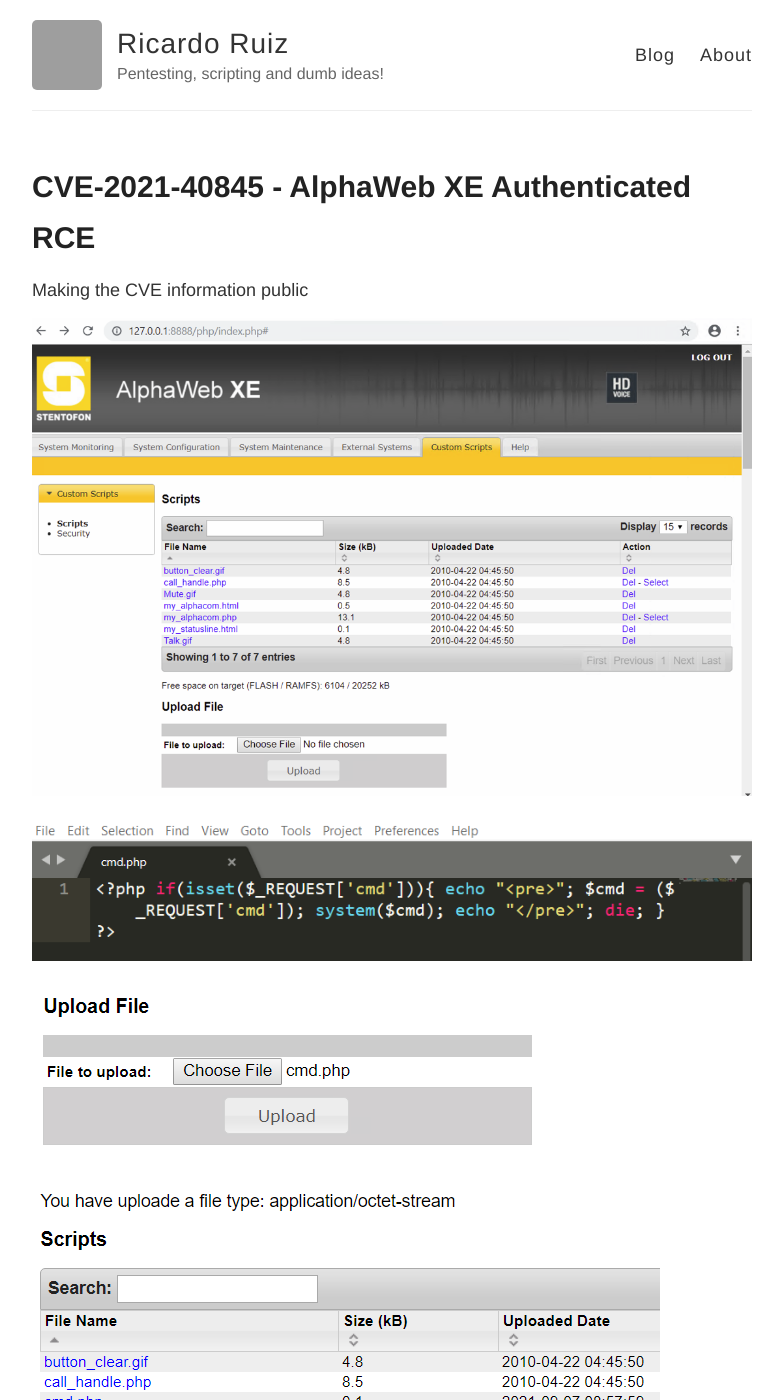
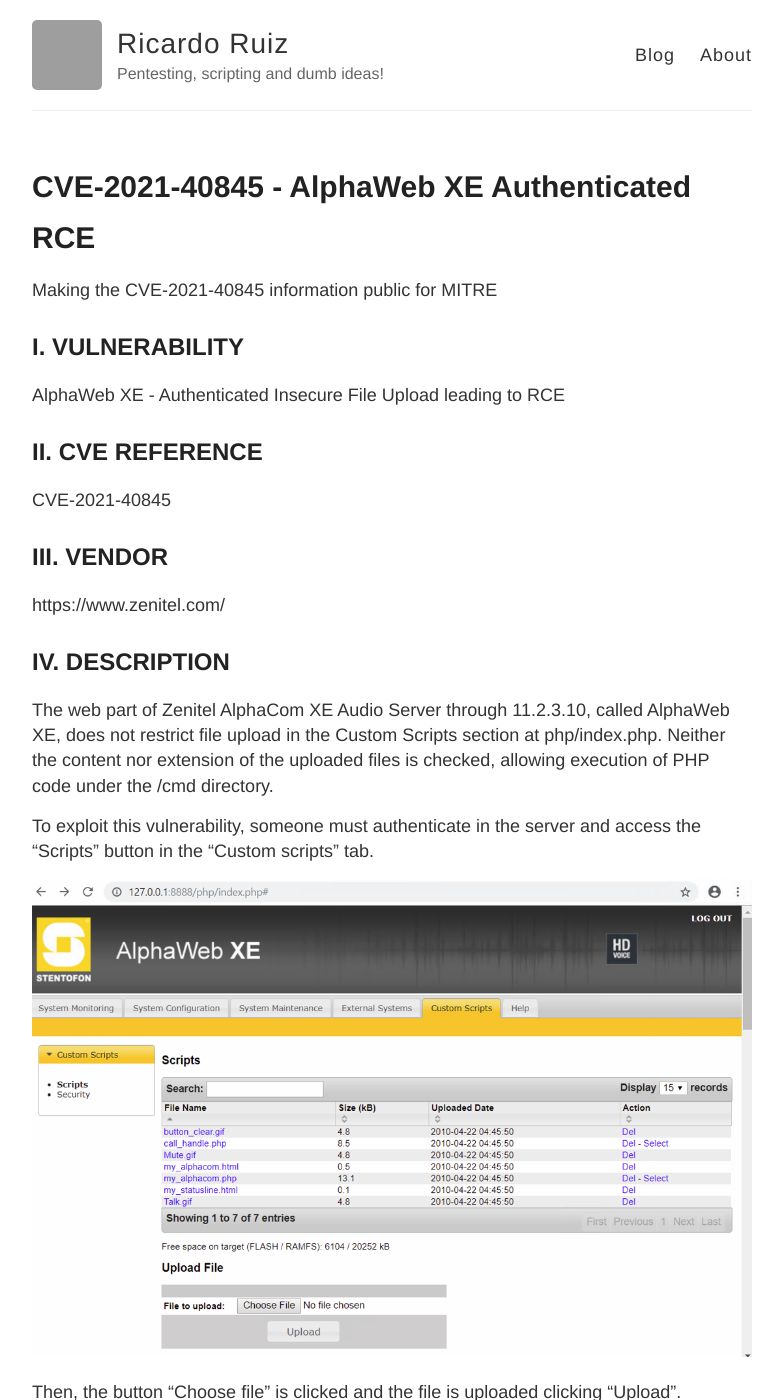
Before and after one commit to ricardojoserf/ricardojoserf.github.io, a Jekyll site: the page built from _posts/2021-9-9-alphaweb-rce.md, in a window 1280 px wide and 1400 px high. Shown: the whole window, without its empty margins (248-1031 px from the left). Built offline with Jekyll 4.4.1, drawn with Linux system fonts in a browser that asks for light colours; some of the changed text lies outside the part shown; grey boxes are pictures that could not be loaded.

Commit message:
Add files via upload

```diff
--- a/_posts/2021-9-9-alphaweb-rce.md
+++ b/_posts/2021-9-9-alphaweb-rce.md
@@ -4,16 +4,55 @@
 excerpt_separator: <!--more-->
 ---
 
-Making the CVE information public
+Making the CVE-2021-40845 information public for MITRE
 
 <!--more-->
 
+
+I. VULNERABILITY
+-------------------------
+AlphaWeb XE - Authenticated Insecure File Upload leading to RCE
+
+
+II. CVE REFERENCE
+-------------------------
+CVE-2021-40845
+
+
+III. VENDOR
+-------------------------
+https://www.zenitel.com/
+
+
+IV. DESCRIPTION
+-------------------------
+
+The web part of Zenitel AlphaCom XE Audio Server through 11.2.3.10, called AlphaWeb XE, does not restrict file upload in the Custom Scripts section at php/index.php. Neither the content nor extension of the uploaded files is checked, allowing execution of PHP code under the /cmd directory.
+
+
+To exploit this vulnerability, someone must authenticate in the server and access the "Scripts" button in the "Custom scripts" tab.
+
 ![img1](https://github.com/ricardojoserf/ricardojoserf.github.io/blob/master/images/alphaweb-rce/image1.png?raw=true)
+
+Then, the button "Choose file" is clicked and the file is uploaded clicking "Upload".
+
+![img3](https://github.com/ricardojoserf/ricardojoserf.github.io/blob/master/images/alphaweb-rce/image3.png?raw=true)
+
+The PHP test file is a simple one-line reverse shell:
 
 ![img2](https://github.com/ricardojoserf/ricardojoserf.github.io/blob/master/images/alphaweb-rce/image2.png?raw=true)
 
-![img3](https://github.com/ricardojoserf/ricardojoserf.github.io/blob/master/images/alphaweb-rce/image3.png?raw=true)
+The new file, with the same name, extension and content is listed in the Scripts page:
 
 ![img4](https://github.com/ricardojoserf/ricardojoserf.github.io/blob/master/images/alphaweb-rce/image4.png?raw=true)
 
+The path of these files is /cmd/$FILE$. Knowing the path, as there is not any restriction the file upload functionality, uploading a PHP reverse shell or cmdshell allows to get Remote Code Execution in the server:
+
 ![img5](https://github.com/ricardojoserf/ricardojoserf.github.io/blob/master/images/alphaweb-rce/image5.png?raw=true)
+
+
+V. REFERENCES
+-------------------------
+https://wiki.zenitel.com/wiki/AlphaWeb
+https://wiki.zenitel.com/wiki/AlphaWeb_Custom_Scripts
+https://cve.mitre.org/cgi-bin/cvename.cgi?name=CVE-2021-40845
```
